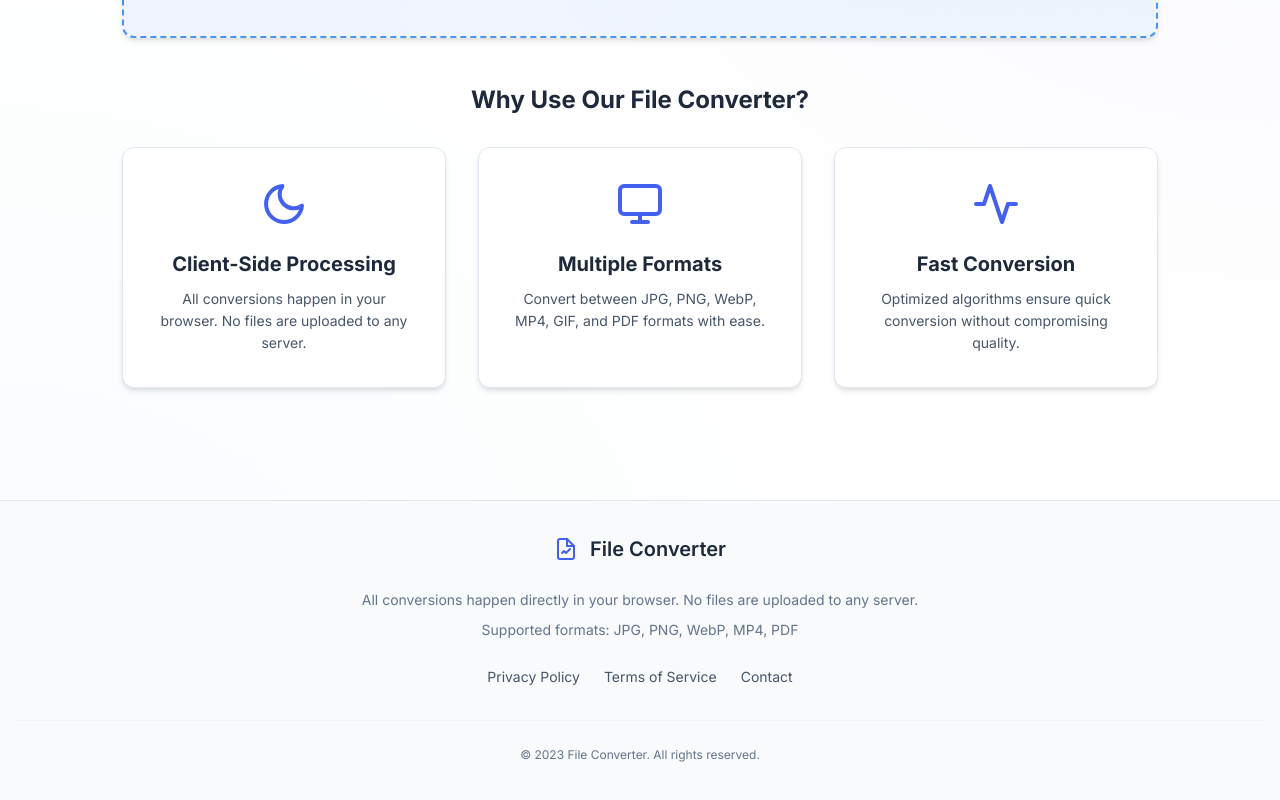
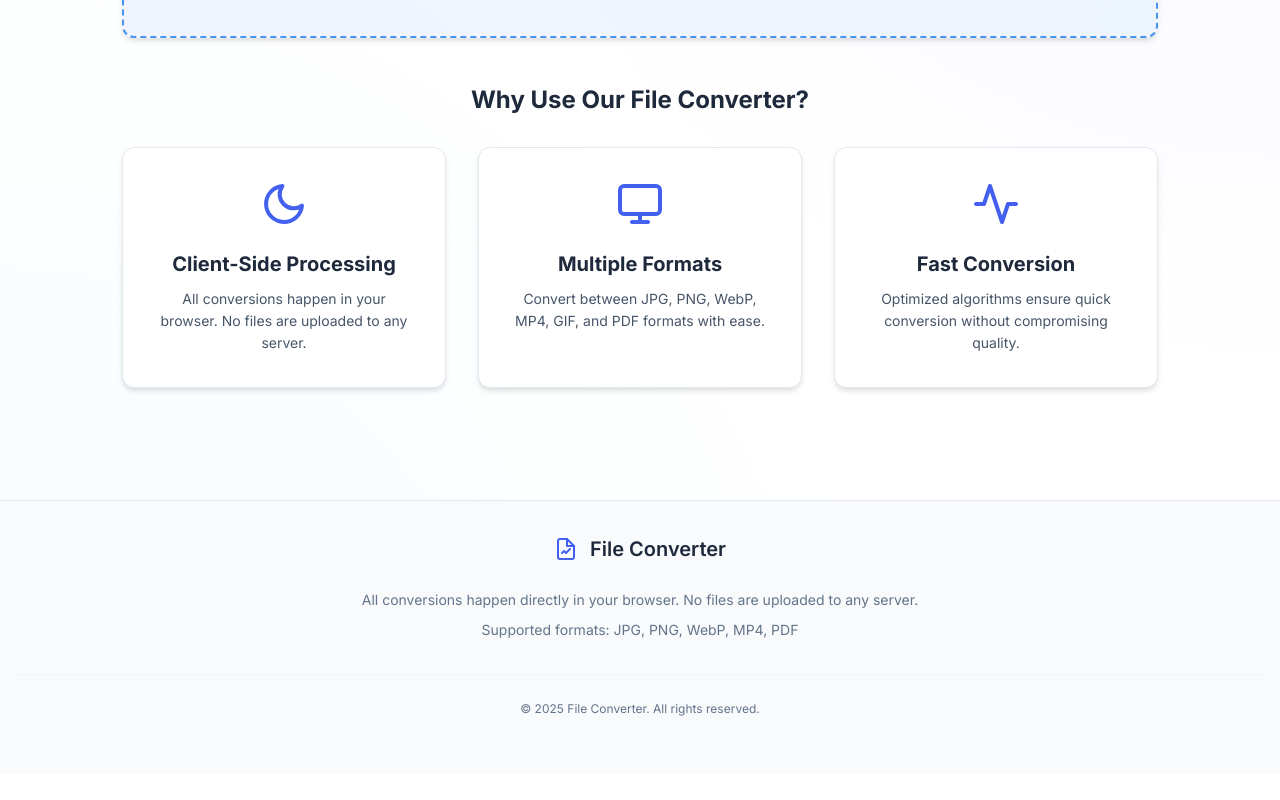
Before and after one commit to antoresc/file-converter, a website with bundled scripts: page public/index.html in a window 1280 px wide. Shown: the part 521-1321 px from the top of the page. After the commit the page ends 1295 px from the top, so only its background shows below. Built offline with nearby package versions, Linux system fonts and the light colour scheme.

Commit message:
Remove footer links and update copyright year to 2025

```diff
--- a/public/index.html
+++ b/public/index.html
@@ -118,14 +118,9 @@
       </div>
       <p>All conversions happen directly in your browser. No files are uploaded to any server.</p>
       <p>Supported formats: JPG, PNG, WebP, MP4, PDF</p>
-      <div class="footer-links">
-        <a href="#">Privacy Policy</a>
-        <a href="#">Terms of Service</a>
-        <a href="#">Contact</a>
-      </div>
     </div>
     <div class="copyright">
-      © 2023 File Converter. All rights reserved.
+      © 2025 File Converter. All rights reserved.
     </div>
   </footer>
 
```
